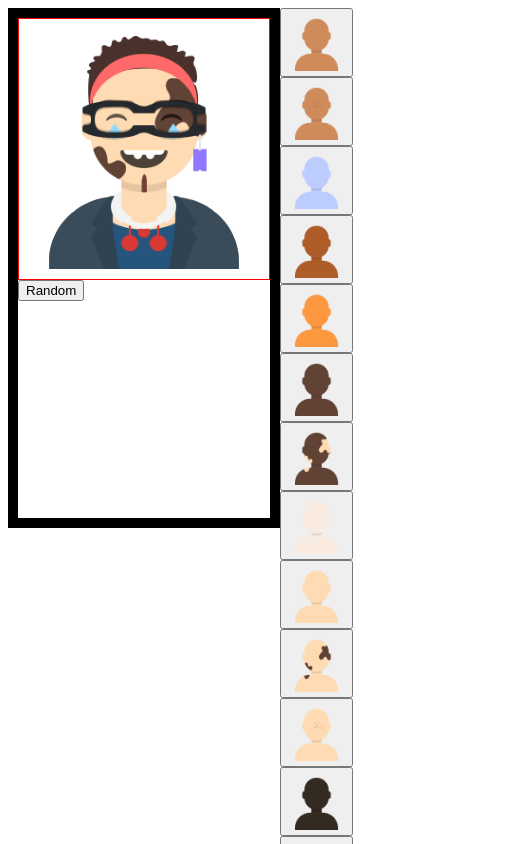
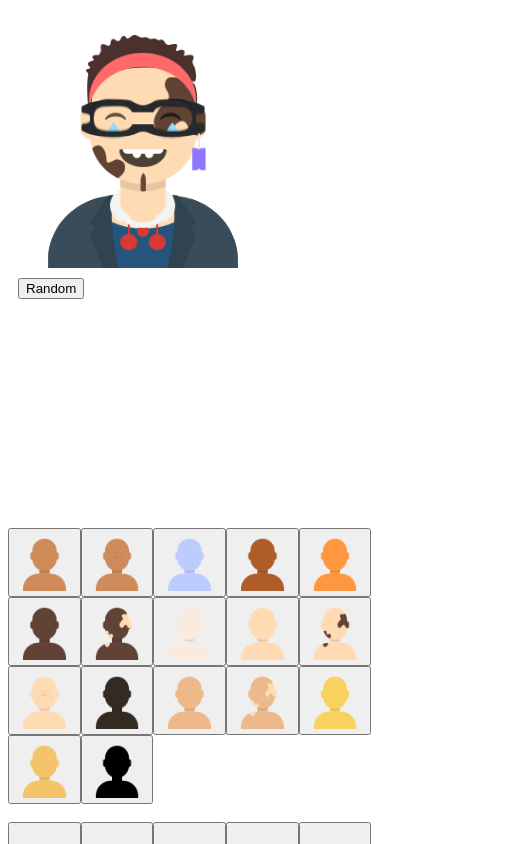
Before and after one commit to arcreatx/char_custom, a React (Create React App) app: page / in a window 390 px wide. Shown: the top 844 px of the page, 528 px wide, since content can reach past the window. Built offline with nearby package versions, Linux system fonts and the light colour scheme.

Commit message:
Responsive

```diff
--- a/src/App.css
+++ b/src/App.css
@@ -42,7 +42,7 @@
 }
 
 .avatar {
-  border: 1px solid red;
+  /* border: 1px solid red; */
   width: 250px;
   height: 260px;
   position: relative;
@@ -57,9 +57,21 @@
 }
 
 .avatar_wrap {
+  padding:10px;
   display: inline-block;
-  border: 10px solid black;
+  border: 0px solid black;
   position: sticky;
+  top: 10%;
   width: 500px;
   height: 500px;
 }
+
+@media only screen and (max-width: 768px) {
+  /* For mobile phones: */
+  .main {
+    display:block;
+  }
+  .avatar_wrap {
+    position: relative;
+  }
+}
```
